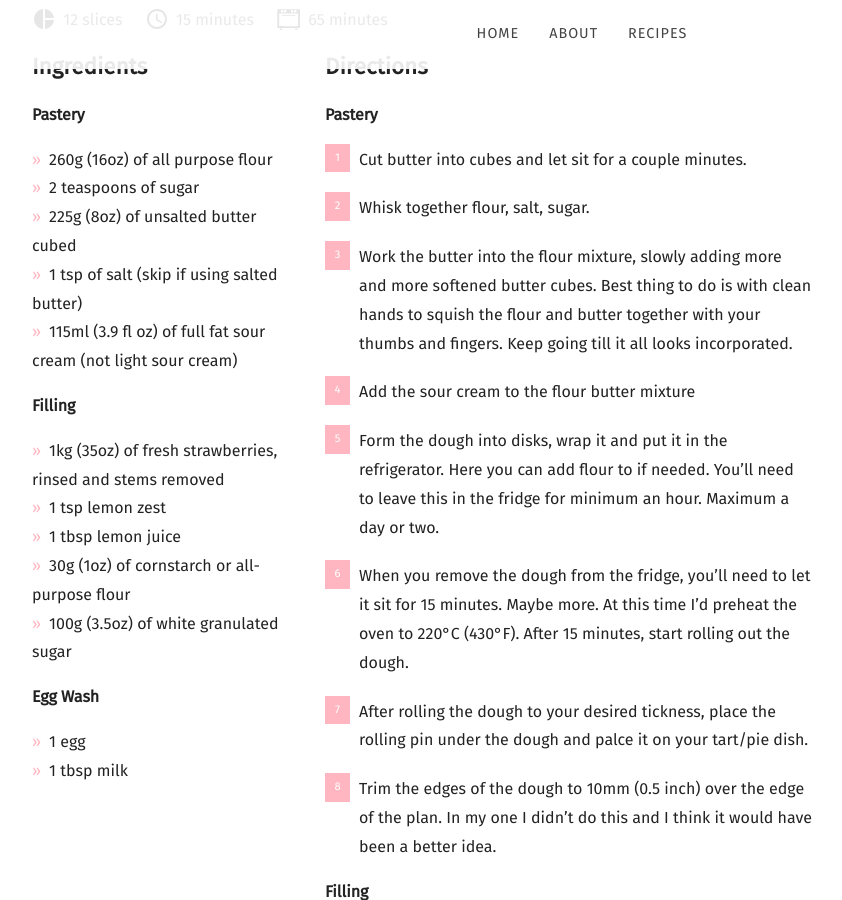
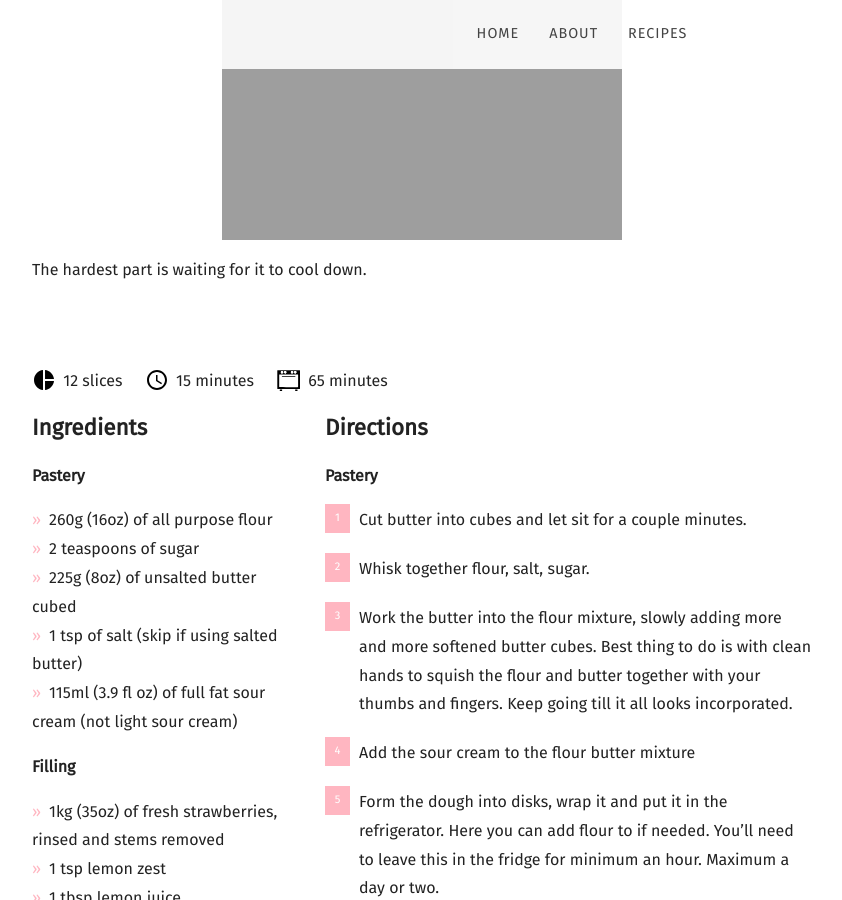
Before and after one commit to mcginleyireland/irishbaking.github.io, a Jekyll site: the page built from _posts/2025-02-03-strawberry-pie.md, in a window 1280 px wide and 900 px high, scrolled down 3625 px. Shown: the whole window, without its empty margins (58-900 px from the left). Built offline with Jekyll 4.4.1, drawn with Linux system fonts in a browser that asks for light colours; nearby versions of some CDN libraries; some web fonts are replaced.

Commit message:
Updating what the content of the post is.

```diff
--- a/_posts/2025-02-03-strawberry-pie.md
+++ b/_posts/2025-02-03-strawberry-pie.md
@@ -3,7 +3,7 @@ date: 2025-02-03
 title: Strawberry Pie
 categories:
   - Tarts
-featured_image: https://irishbaking.ie/images/Tarts/Strawberry_Pie/Image_1.webp
+featured_image: https://irishbaking.ie/images/Tarts/Strawberry_Pie/Image_6.webp
 recipe:
   servings: 12 slices
   prep: 15 minutes
@@ -91,3 +91,7 @@ Added the top of the tart to seal in the flavour.
 ![Cake](https://irishbaking.ie/images/Tarts/Strawberry_Pie/Image_8.webp)
 
 The top of the tart has an egg wash on it to make it look golden when it comes out of the oven.
+
+![Cake](https://irishbaking.ie/images/Tarts/Strawberry_Pie/Image_1.webp)
+
+The hardest part is waiting for it to cool down.
```
